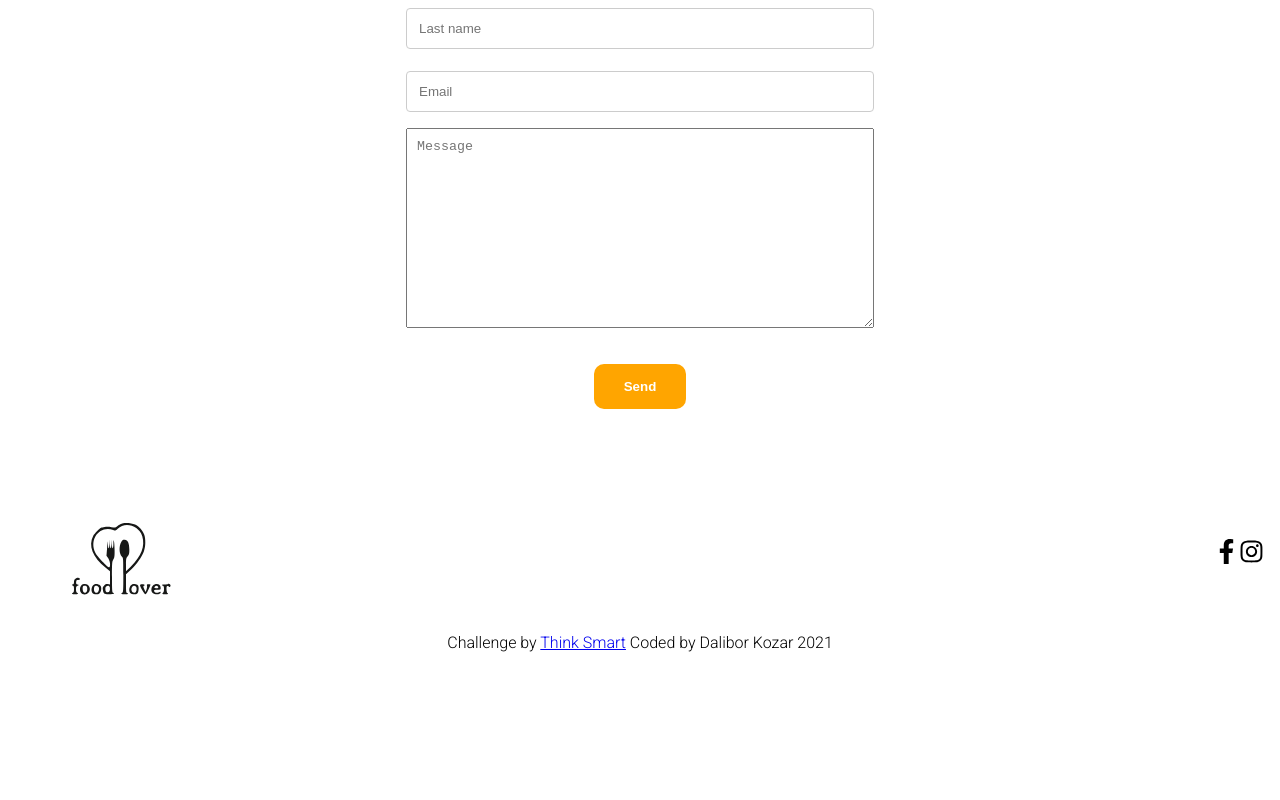
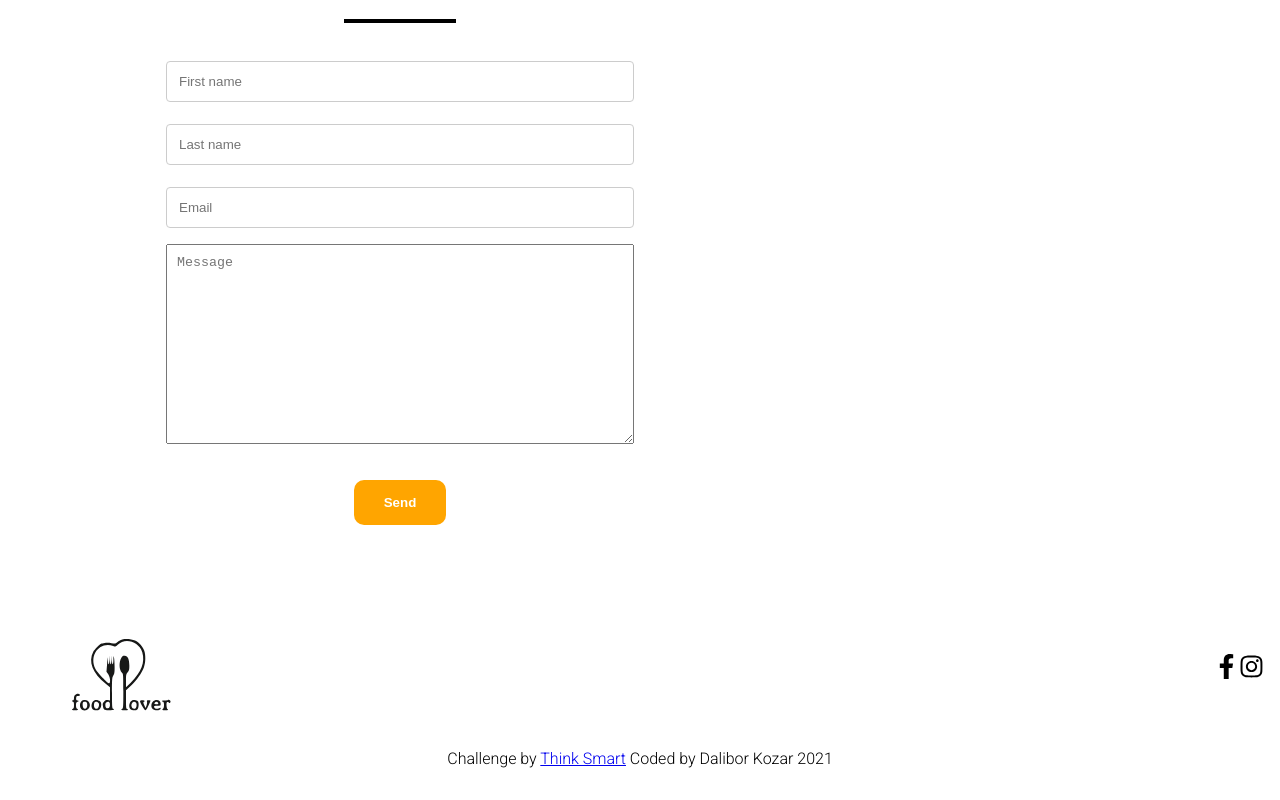
Before and after one commit to Daliborkozar/zadatak-TS, a React (Create React App) app: page / in a window 1280 px wide. Shown: the part 1142-1942 px from the top of the page. Before the commit the page ends 1826 px from the top, so only its background shows below. Built offline with nearby package versions, Linux system fonts and the light colour scheme.

Commit message:
fixed some logic

```diff
--- a/src/Sass/_default.scss
+++ b/src/Sass/_default.scss
@@ -16,13 +16,14 @@ ul {
 }
 
 body {
+
   max-width: var(--site-width);
   margin: 0 auto;
   font-family: "Roboto", sans-serif;
 }
 
 main {
-  height: 100%;
+  width: 100vh;
 }
 
 @import url("https://fonts.googleapis.com/css2?family=Roboto:wght@300;400;700;900&display=swap");
--- a/src/Sass/_footer.scss
+++ b/src/Sass/_footer.scss
@@ -1,6 +1,7 @@
 .footer {
   display: flex;
   flex-direction: column;
+  flex: 1;
 
   &__container {
     display: flex;
--- a/src/Sass/_navbar.scss
+++ b/src/Sass/_navbar.scss
@@ -5,6 +5,7 @@
   height: 5rem;
   align-items: center;
   padding: 0 1.5rem;
+  flex: 1;
 
   &__searchbox {
     max-width: 420px;
--- a/src/containers/SearchPage.js
+++ b/src/containers/SearchPage.js
@@ -13,6 +13,8 @@ const SearchPage = () => {
   const [category, setCategory] = useState([]);
   const { recpie } = useParams();
   const [selection, setSelection] = useState("Category");
+  console.log(recpie)
+  console.log(searchList)
 
   useEffect(() => {
     const random = async () => {
@@ -34,8 +36,8 @@ const SearchPage = () => {
     };
 
     cat();
-    // eslint-disable-next-line react-hooks/exhaustive-deps
-  }, []);
+
+  }, [recpie]);
 
   const randomRec = () => {
     return (
@@ -92,7 +94,7 @@ const SearchPage = () => {
           </select>
         </div>
       </div>
-      <div className="meal-list">{recpieCategoryFilter()}</div>
+      <div className="meal-list">{!!searchList ? recpieCategoryFilter() : " RECIPIE NOT FOUND"}</div>
     </div>
   );
 };
```
